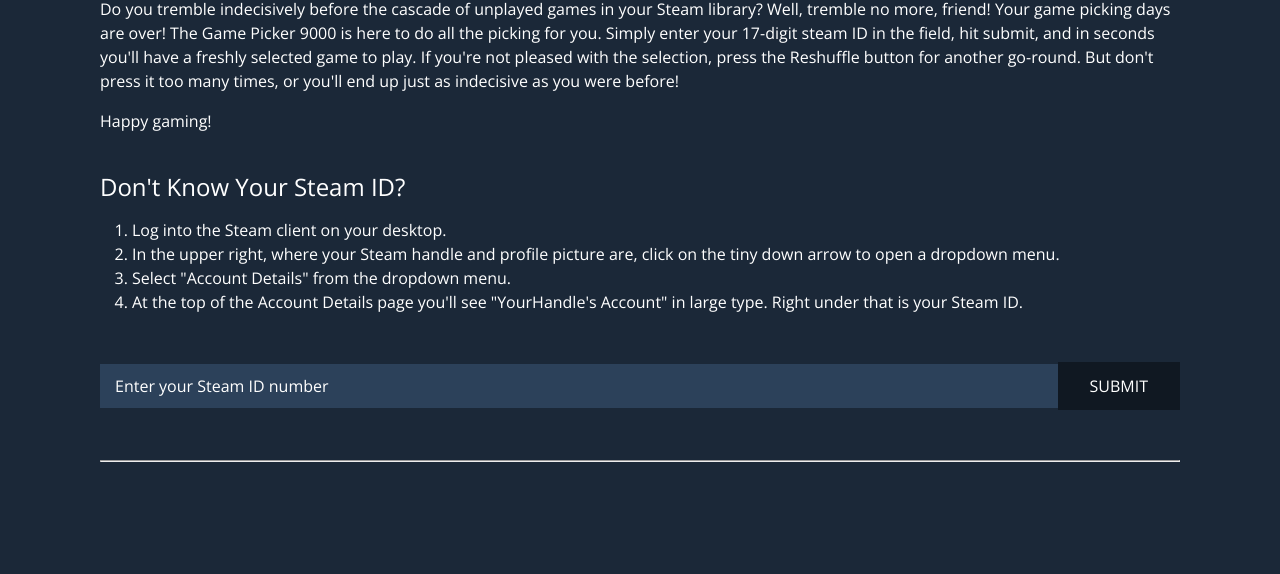
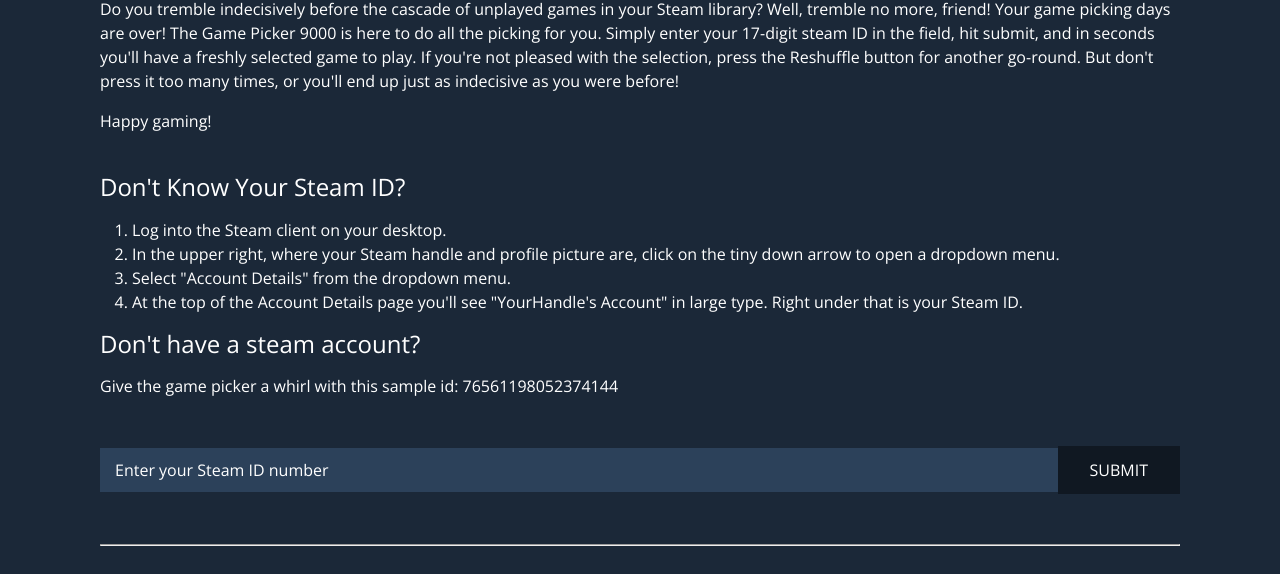
Before and after one commit to K8215/Game-Picker-9000, a website: page views/index.html in a window 1280 px wide. Shown: the part 226-800 px from the top of the page. Drawn offline with nearby package versions, Linux system fonts and the light colour scheme.

Commit message:
added sample id

```diff
--- a/views/index.html
+++ b/views/index.html
@@ -33,6 +33,8 @@
                 is your Steam ID.
             </li>
         </ol>
+        <h3>Don't have a steam account?</h3>
+        <p>Give the game picker a whirl with this sample id: 76561198052374144</p>
         <form>
             <input id="inputId" type="text" placeholder="Enter your Steam ID number">
             <button id="buttonSubmit" type="submit">Submit</button>
```
